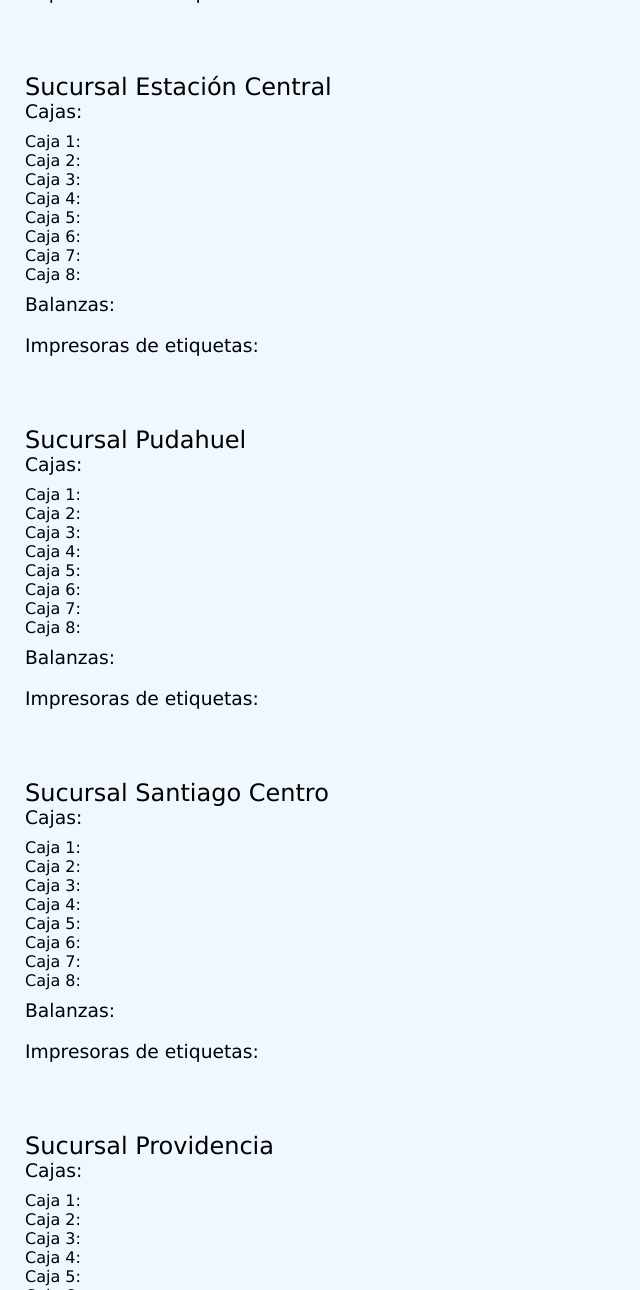
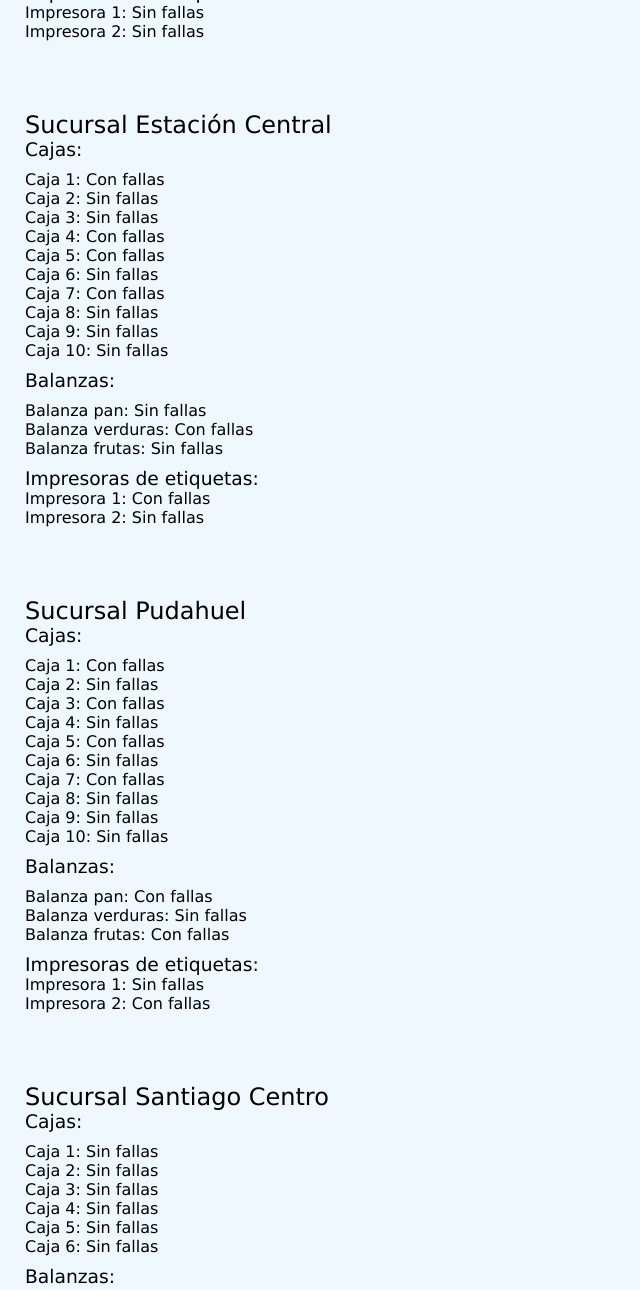
Before and after one commit to vicenteumanzor-max/marketopsUDP, a plain HTML site: page detalles.html in a window 1280 px wide. Shown: the part 452-1742 px from the top of the page, without its empty margins (0-640 px from the left). Drawn offline with Linux system fonts and the light colour scheme.

Commit message:
Correción: incluye codigo omitido en commit anterior

```diff
--- a/detalles.html
+++ b/detalles.html
@@ -17,22 +17,22 @@
         <h2> Sucursal Maipú</h2>
              <h3> Cajas: </h3>
              <div class="datos">
-            <p> Caja 1:</p>
-            <p> Caja 2:</p>
-            <p> Caja 3:</p>
-            <p> Caja 4:</p>
-            <p> Caja 5:</p>
-            <p> Caja 6: </p>
-            <p> Caja 7:</p>
-            <p> Caja 8:</p>
+            <p> Caja 1: Sin fallas</p>
+            <p> Caja 2: Sin fallas</p>
+            <p> Caja 3: Sin fallas</p>
+            <p> Caja 4: Sin fallas</p>
+            <p> Caja 5: Con fallas</p>
             </div>
             <h3> Balanzas: </h3>
              <div class="datos">
-
+               <p> Balanza pan: Con fallas </p>
+               <p> Balanza verduras: Sin fallas</p>
+               <p> Balanza Fruta: Sin fallas</p>
              </div>
             <h3> Impresoras de etiquetas: </h3>
+            <p> Impresora 1: Sin fallas</p>
+            <p> Impresora 2: Sin fallas</p>
             <div class="datos">
-
             </div>
         </div>
     </div>
@@ -41,22 +41,27 @@
         <div class="detalles">
               <h3> Cajas: </h3>
              <div class="datos">
-            <p> Caja 1:</p>
-            <p> Caja 2:</p>
-            <p> Caja 3:</p>
-            <p> Caja 4:</p>
-            <p> Caja 5:</p>
-            <p> Caja 6: </p>
-            <p> Caja 7:</p>
-            <p> Caja 8:</p>
+            <p> Caja 1: Con fallas</p>
+            <p> Caja 2: Sin fallas</p>
+            <p> Caja 3: Sin fallas</p>
+            <p> Caja 4: Con fallas</p>
+            <p> Caja 5: Con fallas</p>
+            <p> Caja 6: Sin fallas</p>
+            <p> Caja 7: Con fallas</p>
+            <p> Caja 8: Sin fallas</p>
+            <p> Caja 9: Sin fallas</p>
+            <p> Caja 10: Sin fallas</p>
             </div>
             <h3> Balanzas: </h3>
              <div class="datos">
-
+                <p> Balanza pan: Sin fallas</p>
+                <p> Balanza verduras: Con fallas</p>
+                <p> Balanza frutas: Sin fallas</p>
              </div>
             <h3> Impresoras de etiquetas: </h3>
+                <p> Impresora 1: Con fallas</p>
+                <p> Impresora 2: Sin fallas</p>
             <div class="datos">
-
             </div>
         </div>
     </div>
@@ -65,22 +70,27 @@
         <div class="detalles">
               <h3> Cajas: </h3>
              <div class="datos">
-            <p> Caja 1:</p>
-            <p> Caja 2:</p>
-            <p> Caja 3:</p>
-            <p> Caja 4:</p>
-            <p> Caja 5:</p>
-            <p> Caja 6: </p>
-            <p> Caja 7:</p>
-            <p> Caja 8:</p>
+            <p> Caja 1: Con fallas</p>
+            <p> Caja 2: Sin fallas</p>
+            <p> Caja 3: Con fallas</p>
+            <p> Caja 4: Sin fallas</p>
+            <p> Caja 5: Con fallas</p>
+            <p> Caja 6: Sin fallas</p>
+            <p> Caja 7: Con fallas</p>
+            <p> Caja 8: Sin fallas</p>
+            <p> Caja 9: Sin fallas</p>
+            <p> Caja 10: Sin fallas</p>
             </div>
             <h3> Balanzas: </h3>
              <div class="datos">
-
+                <p> Balanza pan: Con fallas </p>
+                <p> Balanza verduras: Sin fallas</p>
+                <p> Balanza frutas: Con fallas</p>
              </div>
             <h3> Impresoras de etiquetas: </h3>
+            <p> Impresora 1: Sin fallas</p>
+            <p> Impresora 2: Con fallas</p>
             <div class="datos">
-
             </div>
         </div>
     </div>
@@ -89,22 +99,23 @@
         <div class="detalles">
               <h3> Cajas: </h3>
              <div class="datos">
-            <p> Caja 1:</p>
-            <p> Caja 2:</p>
-            <p> Caja 3:</p>
-            <p> Caja 4:</p>
-            <p> Caja 5:</p>
-            <p> Caja 6: </p>
-            <p> Caja 7:</p>
-            <p> Caja 8:</p>
+            <p> Caja 1: Sin fallas</p>
+            <p> Caja 2: Sin fallas</p>
+            <p> Caja 3: Sin fallas</p>
+            <p> Caja 4: Sin fallas</p>
+            <p> Caja 5: Sin fallas</p>
+            <p> Caja 6: Sin fallas</p>
             </div>
             <h3> Balanzas: </h3>
              <div class="datos">
-
+                <p> Balanza pan: Sin fallas</p>
+                <p> Balanza verduras: Sin fallas</p>
+                <p> Balanza frutas: Sin fallas</p>
              </div>
             <h3> Impresoras de etiquetas: </h3>
+                <p> Impresora 1: Sin fallas </p>
+                <p> Impresora 2: Sin fallas</p>
             <div class="datos">
-
             </div>
         </div>
     </div>
@@ -113,22 +124,24 @@
         <div class="detalles">
               <h3> Cajas: </h3>
              <div class="datos">
-            <p> Caja 1:</p>
-            <p> Caja 2:</p>
-            <p> Caja 3:</p>
-            <p> Caja 4:</p>
-            <p> Caja 5:</p>
-            <p> Caja 6: </p>
-            <p> Caja 7:</p>
-            <p> Caja 8:</p>
+            <p> Caja 1: Sin fallas</p>
+            <p> Caja 2: Sin fallas</p>
+            <p> Caja 3: Sin fallas</p>
+            <p> Caja 4: Sin fallas</p>
+            <p> Caja 5: Sin fallas</p>
+            <p> Caja 6: Sin fallas</p>
+            <p> Caja 7: Sin fallas</p>
             </div>
             <h3> Balanzas: </h3>
              <div class="datos">
-
+                <p> Balanza pan: Sin fallas</p>
+                <p> Balanza verduras:Sin fallas</p>
+                <p> Balanza frutas: Sin fallas</p>
              </div>
             <h3> Impresoras de etiquetas: </h3>
+            <p> Impresora 1: Sin fallas</p>
+            <p> Impresora: 2 Sin fallas</p>
             <div class="datos">
-
             </div>
         </div>
     </div>
@@ -137,22 +150,21 @@
         <div class="detalles">
               <h3> Cajas: </h3>
              <div class="datos">
-            <p> Caja 1:</p>
-            <p> Caja 2:</p>
-            <p> Caja 3:</p>
-            <p> Caja 4:</p>
-            <p> Caja 5:</p>
-            <p> Caja 6: </p>
-            <p> Caja 7:</p>
-            <p> Caja 8:</p>
+            <p> Caja 1: Con fallas</p>
+            <p> Caja 2: Sin fallas</p>
+            <p> Caja 3: Sin fallas</p>
+            <p> Caja 4: Sin fallas</p>
             </div>
             <h3> Balanzas: </h3>
              <div class="datos">
-
+                <p> Balanza pan: Sin fallas</p>
+                <p> Balanza verduras: Sin fallas</p>
+                <p> Balanza frutas: Sin fallas</p>
              </div>
             <h3> Impresoras de etiquetas: </h3>
+            <p> Impresora 1: Con fallas</p>
+            <p> Impresora 2: Sin fallas</p>
             <div class="datos">
-
             </div>
         </div>
     </div>
@@ -161,22 +173,21 @@
         <div class="detalles">
               <h3> Cajas: </h3>
              <div class="datos">
-            <p> Caja 1:</p>
-            <p> Caja 2:</p>
-            <p> Caja 3:</p>
-            <p> Caja 4:</p>
-            <p> Caja 5:</p>
-            <p> Caja 6: </p>
-            <p> Caja 7:</p>
-            <p> Caja 8:</p>
+            <p> Caja 1: Sin fallas</p>
+            <p> Caja 2: Sin fallas</p>
+            <p> Caja 3: Sin fallas</p>
+            <p> Caja 4: Sin fallas</p>
             </div>
             <h3> Balanzas: </h3>
              <div class="datos">
-
+                <p> Balanza pan: Con fallas</p>
+                <p> Balanza verduras: Con fallas</p>
+                <p> Balanza frutas: Con fallas</p>
              </div>
             <h3> Impresoras de etiquetas: </h3>
+                <p> Impresora 1: Con fallas</p>
+                <p> Impresora 2: Sin fallas</p>
             <div class="datos">
-
             </div>
         </div>
     </div>
@@ -185,22 +196,22 @@
         <div class="detalles">
               <h3> Cajas: </h3>
              <div class="datos">
-            <p> Caja 1:</p>
-            <p> Caja 2:</p>
-            <p> Caja 3:</p>
-            <p> Caja 4:</p>
-            <p> Caja 5:</p>
-            <p> Caja 6: </p>
-            <p> Caja 7:</p>
-            <p> Caja 8:</p>
+            <p> Caja 1: Con fallas</p>
+            <p> Caja 2: Sin fallas</p>
+            <p> Caja 3: Con fallas</p>
+            <p> Caja 4: Sin fallas</p>
+            <p> Caja 5: Sin fallas</p>
             </div>
             <h3> Balanzas: </h3>
              <div class="datos">
-
+                <p> Balanza pan: Con fallas</p>
+                <p> Balanza verduras: Sin fallas</p>
+                <p> Balanza frutas: Sin fallas</p>
              </div>
             <h3> Impresoras de etiquetas: </h3>
+            <p> Impresora 1: Con fallas</p>
+            <p> Impresora 2: Sin fallas</p>
             <div class="datos">
-
             </div>
         </div>
     </div>
@@ -209,22 +220,24 @@
         <div class="detalles">
               <h3> Cajas: </h3>
              <div class="datos">
-            <p> Caja 1:</p>
-            <p> Caja 2:</p>
-            <p> Caja 3:</p>
-            <p> Caja 4:</p>
-            <p> Caja 5:</p>
-            <p> Caja 6: </p>
-            <p> Caja 7:</p>
-            <p> Caja 8:</p>
+            <p> Caja 1: Sin fallas</p>
+            <p> Caja 2: Sin fallas</p>
+            <p> Caja 3: Sin fallas</p>
+            <p> Caja 4: Sin fallas</p>
+            <p> Caja 5: Sin fallas</p>
+            <p> Caja 6: Sin fallas </p>
+            <p> Caja 7: Sin fallas</p>
             </div>
             <h3> Balanzas: </h3>
              <div class="datos">
-
+                <p> Balanza pan: Sin fallas</p>
+                <p> Balanza verduras: Con fallas</p>
+                <p> Balanza frutas: Sin fallas</p>
              </div>
             <h3> Impresoras de etiquetas: </h3>
+            <p> Impresora 1: Sin fallas</p>
+            <p> Impresora 2: Con fallas</p>
             <div class="datos">
-
             </div>
         </div>
     </div>
@@ -233,22 +246,22 @@
         <div class="detalles">
               <h3> Cajas: </h3>
              <div class="datos">
-            <p> Caja 1:</p>
-            <p> Caja 2:</p>
-            <p> Caja 3:</p>
-            <p> Caja 4:</p>
-            <p> Caja 5:</p>
-            <p> Caja 6: </p>
-            <p> Caja 7:</p>
-            <p> Caja 8:</p>
+            <p> Caja 1: Sin fallas</p>
+            <p> Caja 2: Sin fallas</p>
+            <p> Caja 3: Sin fallas</p>
+            <p> Caja 4: Sin fallas</p>
+            <p> Caja 5: Sin fallas</p>
             </div>
             <h3> Balanzas: </h3>
              <div class="datos">
-
+                <p> Balanza pan: Sin fallas</p>
+                <p> Balanza verduras: Sin fallas</p>
+                <p> Balanza frutas: Sin fallas</p>
              </div>
             <h3> Impresoras de etiquetas: </h3>
+            <p> Impresora 1: Sin fallas</p>
+            <p> Impresora 2: Sin fallas</p>
             <div class="datos">
-
             </div>
         </div>
     </div>
@@ -257,22 +270,25 @@
         <div class="detalles">
               <h3> Cajas: </h3>
              <div class="datos">
-            <p> Caja 1:</p>
-            <p> Caja 2:</p>
-            <p> Caja 3:</p>
-            <p> Caja 4:</p>
-            <p> Caja 5:</p>
-            <p> Caja 6: </p>
-            <p> Caja 7:</p>
-            <p> Caja 8:</p>
+            <p> Caja 1: Sin fallas</p>
+            <p> Caja 2: Sin fallas</p>
+            <p> Caja 3: Sin fallas</p>
+            <p> Caja 4: Sin fallas</p>
+            <p> Caja 5: Sin fallas</p>
+            <p> Caja 6: Sin fallas</p>
+            <p> Caja 7: Sin fallas</p>
+            <p> Caja 8: Sin fallas</p>
             </div>
             <h3> Balanzas: </h3>
              <div class="datos">
-
+                <p> Balanza pan: Sin fallas</p>
+                <p> Balanza verduras: Sin fallas</p>
+                <p> Balanza frutas: Sin fallas</p>
              </div>
             <h3> Impresoras de etiquetas: </h3>
+            <p> Impresora 1: Sin fallas</p>
+            <p> Impresora 2: Sin fallas</p>
             <div class="datos">
-
             </div>
         </div>
     </div>
@@ -281,22 +297,27 @@
         <div class="detalles">
               <h3> Cajas: </h3>
              <div class="datos">
-            <p> Caja 1:</p>
-            <p> Caja 2:</p>
-            <p> Caja 3:</p>
-            <p> Caja 4:</p>
-            <p> Caja 5:</p>
-            <p> Caja 6: </p>
-            <p> Caja 7:</p>
-            <p> Caja 8:</p>
+            <p> Caja 1: Sin fallass</p>
+            <p> Caja 2: Sin fallas</p>
+            <p> Caja 3: Sin fallas</p>
+            <p> Caja 4: Con fallas</p>
+            <p> Caja 5: Sin fallas</p>
+            <p> Caja 6: Sin fallas</p>
+            <p> Caja 7: Sin fallas</p>
+            <p> Caja 8: Sin fallas</p>
+            <p> Caja 9: Sin fallas</p>
+            <p> Caja 10: Sin fallas</p>
             </div>
             <h3> Balanzas: </h3>
              <div class="datos">
-
+                <p> Balanza pan: Sin fallas</p>
+                <p> Balanza verduras: Con fallas</p>
+                <p> Balanza frutas: Sin fallas</p>
              </div>
             <h3> Impresoras de etiquetas: </h3>
+            <p> Impresora 1: Sin fallas</p>
+            <p> Impresora 2: Sin fallas</p>
             <div class="datos">
-
             </div>
         </div>
     </div>
@@ -307,6 +328,4 @@
     <a href=""> Términos y condiciones | Política de privacidad</a>
 </footer>
 </body>
-
-<script src="/js/detalles.js"></script>
-</html>
+    </html>
```
